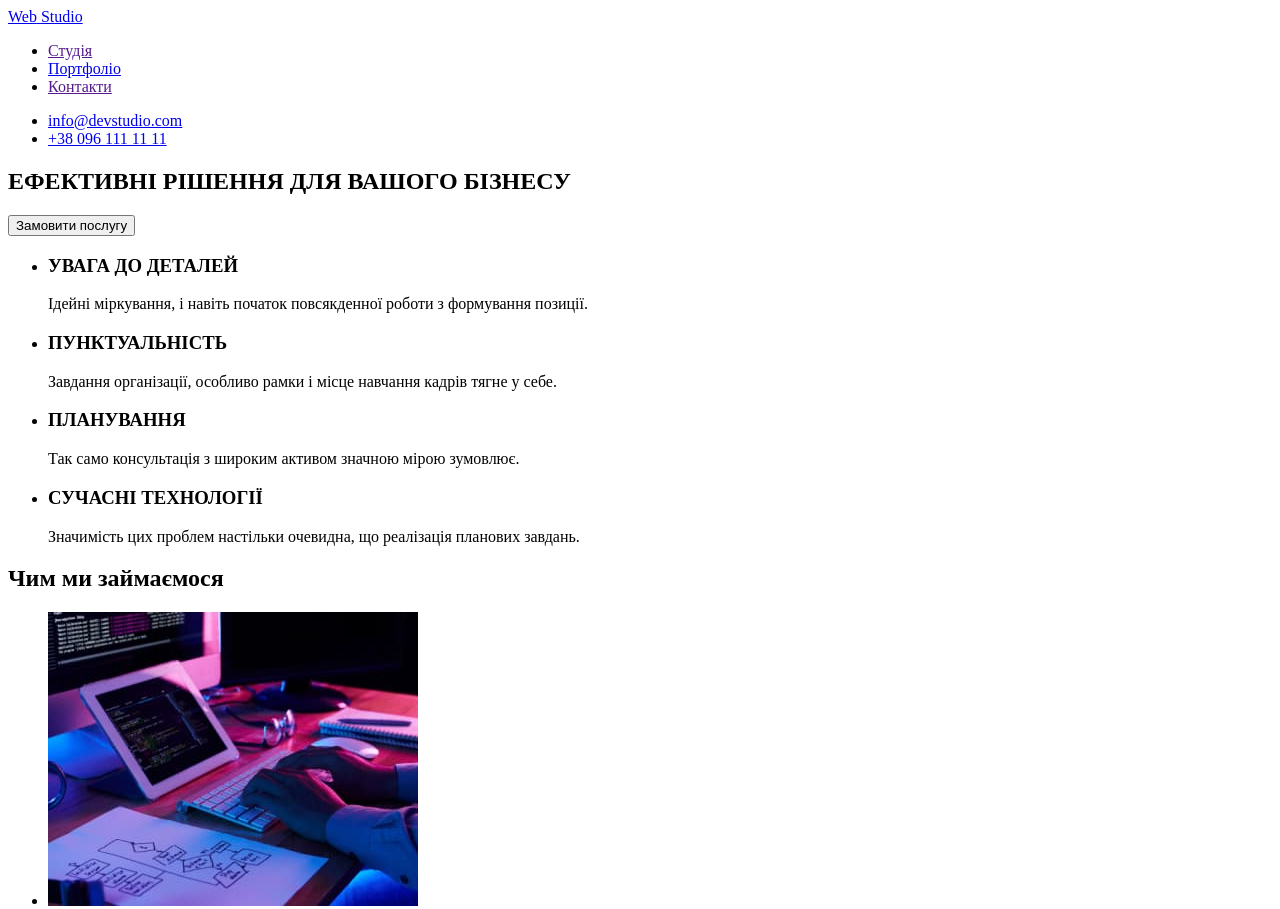
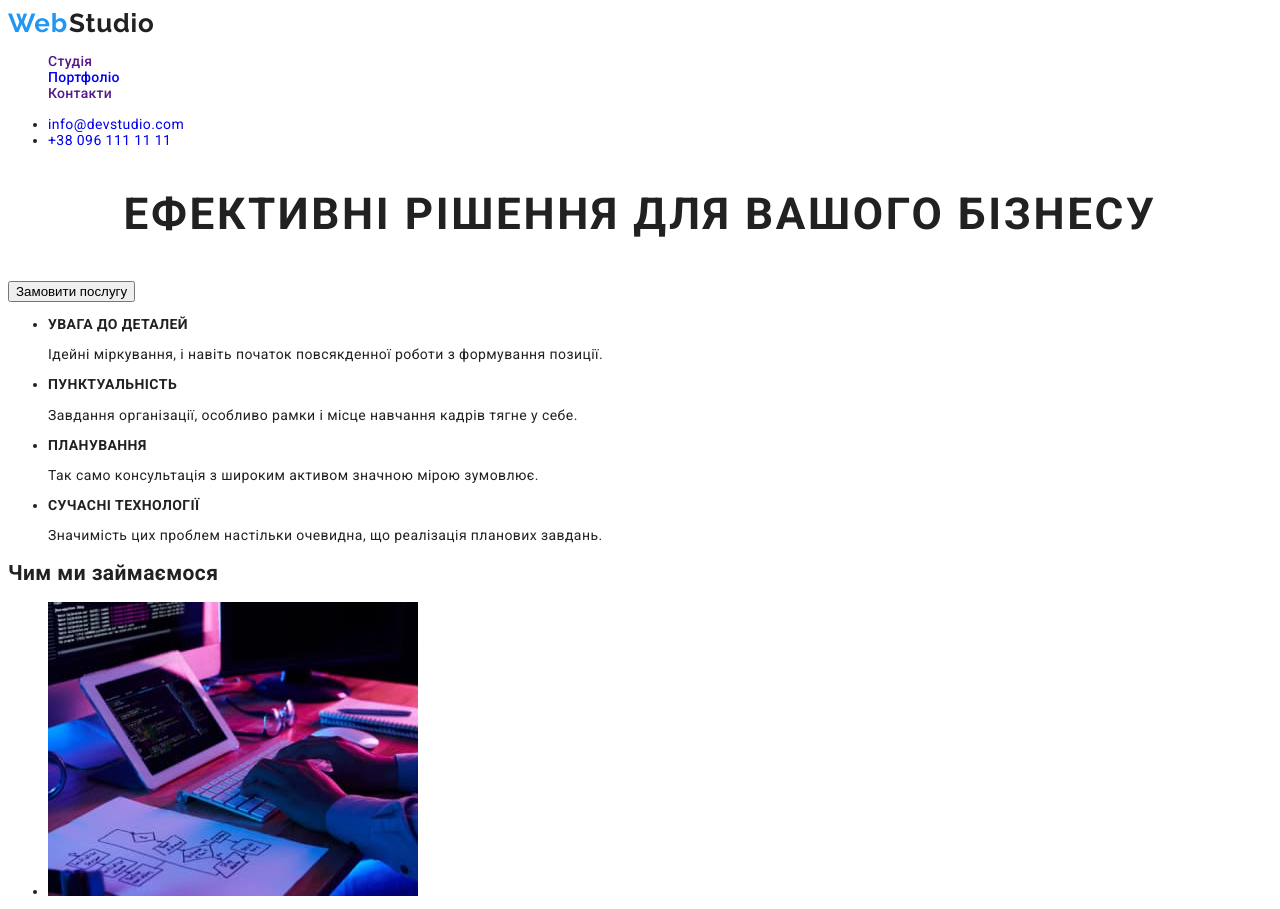
Before and after one commit to HOP3N/goit-markup-hw-102, a plain HTML site: page index.html in a window 1280 px wide. Shown: the top 909 px of the page. Drawn offline with Linux system fonts and the light colour scheme.

Commit message:
css, clsss, lg

```diff
--- a/css/styles.css
+++ b/css/styles.css
@@ -1,15 +1,75 @@
 :root {
-    --title-color:(#212121);
-    --main-text-color:(#757575);
-    --background-color:(#fff)
-    --highlight-color: (#2196F3);
+  /* --color: (#757575); */
+  --text-color: #212121;
+  --highlight-color: #2196f3;
 }
 body {
-  background-color: var(--background-color);
-  color: var(--title-color);
-
+  font-family: 'Roboto', sans-serif;
+  font-size: 14px;
+  letter-spacing: 0.03em;
+  color: var(--text-color);
 }
 
+a {
+  text-decoration: none;
+}
+
+h1,
+h2,
+h3,
+h4,
+h4,
+h5,
+h5 {
+  font-family: Roboto;
+}
+
+/* Logo */
+.logo {
+  color: none;
+  font-family: Raleway;
+  font-size: 26px;
+  font-weight: 700;
+  line-height: 30.52px;
+  letter-spacing: 0.03em;
+  text-align: left;
+}
+.logo-web {
+  color: var(--highlight-color);
+  margin-right: -6px;
+}
+.logo-studio {
+  color: var(--text-color);
+}
+/* Header links */
+.nav-link {
+  font-family: Roboto;
+  font-size: 14px;
+  font-weight: 500;
+  line-height: 16.41px;
+  letter-spacing: 0.02em;
+  text-align: left;
+  list-style: none;
+  text-decoration: none;
+  color: var(--text-color);
+}
+
+/* HERO */
+.hero-title {
+  font-family: Roboto;
+  font-size: 44px;
+  font-weight: 900;
+  line-height: 60px;
+  letter-spacing: 0.06em;
+  text-align: center;
+}
+/* Section */
 .title {
+  font-family: Roboto;
+  font-size: 14px;
+  font-weight: 700;
+  line-height: 16.41px;
+  letter-spacing: 0.03em;
+  text-align: left;
   color: var(--title-color);
 }
--- a/index.html
+++ b/index.html
@@ -10,27 +10,21 @@
       href="https://fonts.googleapis.com/css2?family=Raleway:wght@700&family=Roboto:wght@400;500;700&display=swap"
       rel="stylesheet"
     />
-    <link rel="preconnect" href="https://fonts.googleapis.com" />
-    <link rel="preconnect" href="https://fonts.gstatic.com" crossorigin />
-    <link
-      href="https://fonts.googleapis.com/css2?family=Roboto:wght@400;500;700&display=swap"
-      rel="stylesheet"
-    />
     <link rel="stylesheet" href="./css/styles.css" />
   </head>
   <body>
     <!-- ШАПКА -->
     <header>
       <nav>
-        <a href="index.html">
-          <span>Web</span>
-          <span>Studio</span>
+        <a href="index.html" class="logo">
+          <span class="logo-web">Web</span>
+          <span class="logo-studio">Studio</span>
         </a>
 
-        <ul>
-          <li><a href="">Студія</a></li>
-          <li><a href="./portfolio.html">Портфоліо</a></li>
-          <li><a href="">Контакти</a></li>
+        <ul class="nav-link">
+          <li><a href="" class="">Студія</a></li>
+          <li><a href="./portfolio.html" class="">Портфоліо</a></li>
+          <li><a href="" class="">Контакти</a></li>
         </ul>
       </nav>
       <ul>
@@ -42,7 +36,7 @@
       <!-- ГЕРОЙ -->
 
       <section>
-        <h1>ЕФЕКТИВНІ РІШЕННЯ ДЛЯ ВАШОГО БІЗНЕСУ</h1>
+        <h1 class="hero-title">ЕФЕКТИВНІ РІШЕННЯ ДЛЯ ВАШОГО БІЗНЕСУ</h1>
         <button type="button">Замовити послугу</button>
       </section>
 
@@ -51,27 +45,27 @@
       <section>
         <ul>
           <li>
-            <h3>УВАГА ДО ДЕТАЛЕЙ</h3>
+            <h3 class="title">УВАГА ДО ДЕТАЛЕЙ</h3>
             <p>
               Ідейні міркування, і навіть початок повсякденної роботи з
               формування позиції.
             </p>
           </li>
           <li>
-            <h3>ПУНКТУАЛЬНІСТЬ</h3>
+            <h3 class="title">ПУНКТУАЛЬНІСТЬ</h3>
             <p>
               Завдання організації, особливо рамки і місце навчання кадрів тягне
               у себе.
             </p>
           </li>
           <li>
-            <h3>ПЛАНУВАННЯ</h3>
+            <h3 class="title">ПЛАНУВАННЯ</h3>
             <p>
               Так само консультація з широким активом значною мірою зумовлює.
             </p>
           </li>
           <li>
-            <h3>СУЧАСНІ ТЕХНОЛОГІЇ</h3>
+            <h3 class="title">СУЧАСНІ ТЕХНОЛОГІЇ</h3>
             <p>
               Значимість цих проблем настільки очевидна, що реалізація планових
               завдань.
```
Also changed, not shown: portfolio.html (+3 -9 lines).
